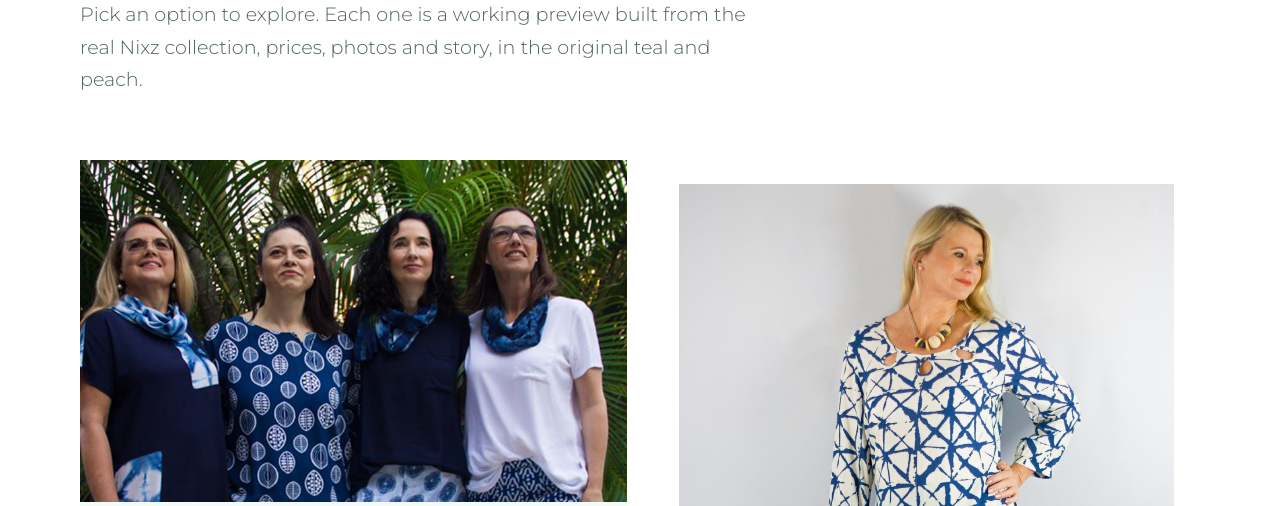
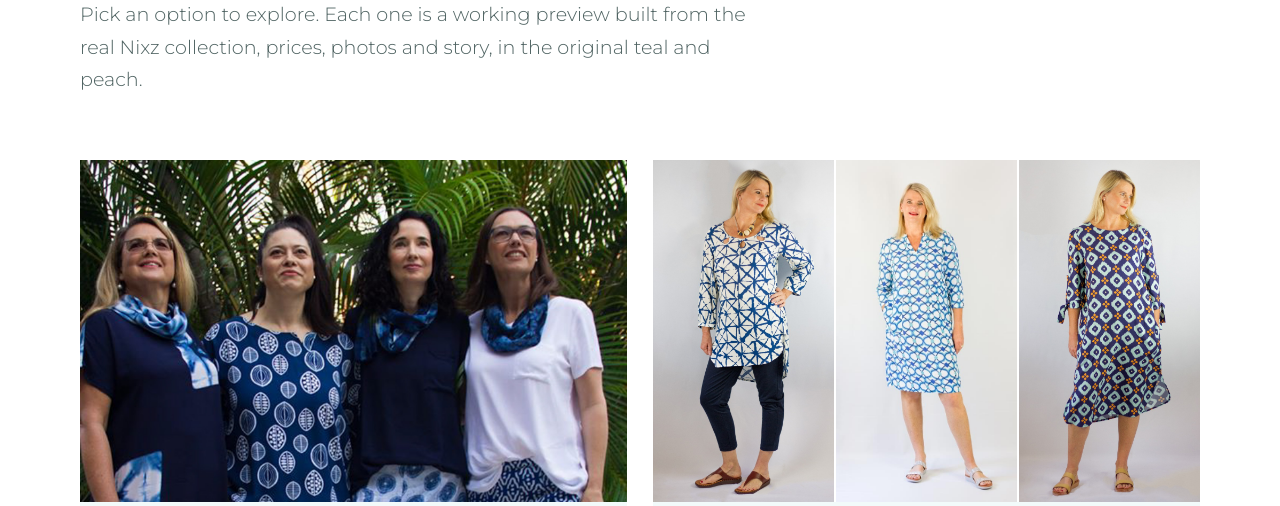
Before and after one commit to SOSKUZIIX/nixz-concepts, a plain HTML site: page index.html in a window 1280 px wide. Shown: the part 446-952 px from the top of the page. Drawn offline with Linux system fonts and the light colour scheme; a web font is replaced by a local one.

Commit message:
Fix option 2 thumbnail layout on index

```diff
--- a/index.html
+++ b/index.html
@@ -30,7 +30,7 @@
   .card { display: flex; flex-direction: column; color: inherit; text-decoration: none; background: var(--mist); transition: transform 0.4s cubic-bezier(0.22, 0.7, 0.2, 1), box-shadow 0.4s; }
   .card:hover, .card:focus-visible { transform: translateY(-4px); box-shadow: 0 18px 40px rgba(29, 43, 43, 0.12); }
   .card img { display: block; width: 100%; aspect-ratio: 16 / 10; object-fit: cover; }
-  .trip { display: grid; grid-template-columns: repeat(3, 1fr); gap: 2px; aspect-ratio: 16 / 10; background: #fff; }
+  .card .trip { display: grid; grid-template-columns: repeat(3, 1fr); gap: 2px; padding: 0; aspect-ratio: 16 / 10; background: #fff; }
   .card .trip img { height: 100%; aspect-ratio: auto; object-position: 50% 20%; }
   .card div { display: flex; flex-direction: column; gap: 6px; padding: 24px 26px 28px; }
   .tag { font-size: 11px; font-weight: 600; letter-spacing: 0.22em; text-transform: uppercase; color: var(--ink-2); }
```
